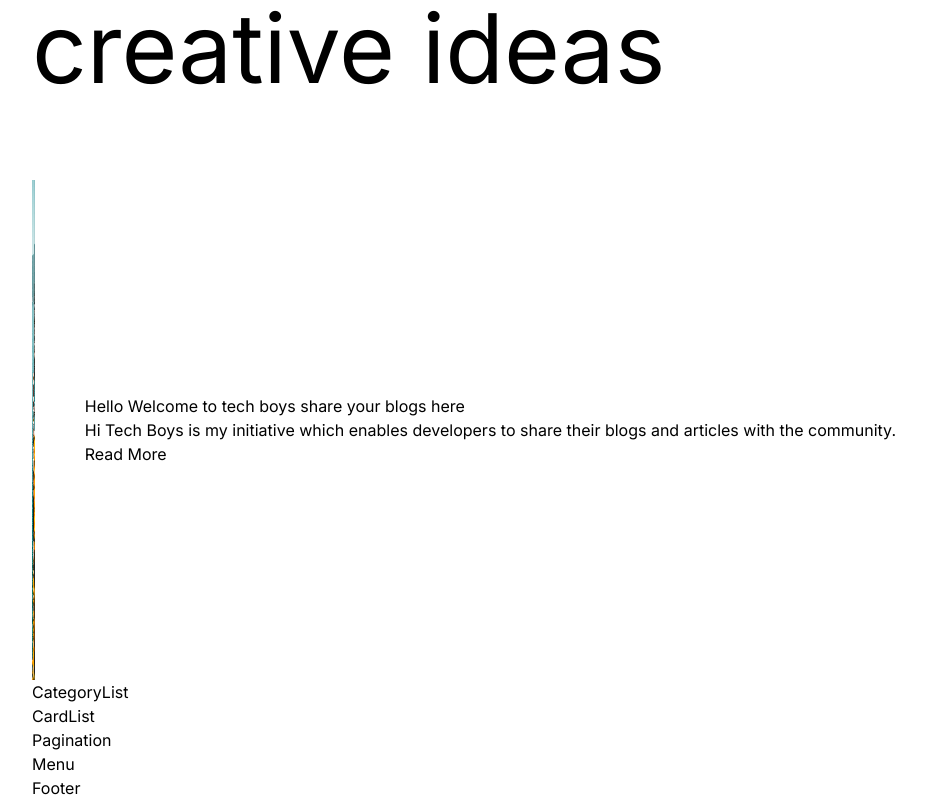
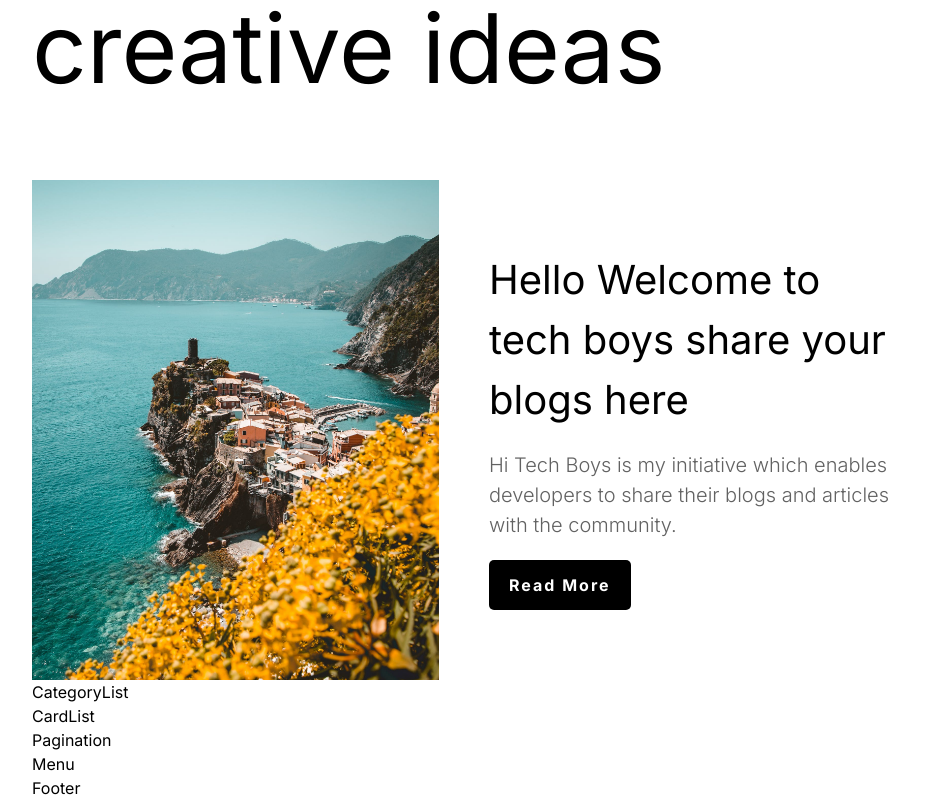
Before and after one commit to kanugurajesh/DevShare, a Next.js app: page / in a window 1280 px wide. Shown: the part 586-1386 px from the top of the page, without its empty margins (176-1102 px from the left). Built offline with nearby package versions, Linux system fonts and the light colour scheme.

Commit message:
Adding the first post data

```diff
--- a/components/featured/Featured.tsx
+++ b/components/featured/Featured.tsx
@@ -8,7 +8,7 @@
       <h1 className={styles.title}><b>Hey, Rajesh here!</b> Discover my stories and creative ideas</h1>
       <div className={styles.post}>
         <div className={styles.imgContainer}>
-          <Image src={"/p1.jpeg"} alt='' fill/>
+          <Image src={"/p1.jpeg"} alt='' fill className={styles.image}/>
         </div>
         <div className={styles.textContainer}>
           <h1 className={styles.postTitle}>Hello Welcome to tech boys share your blogs here</h1>
--- a/components/featured/featured.module.css
+++ b/components/featured/featured.module.css
@@ -18,3 +18,38 @@
     height: 500px;
     position: relative;
 }
+
+.image {
+    object-fit: cover;
+}
+
+.textContainer {
+    flex: 1;
+    display: flex;
+    flex-direction: column;
+    gap: 20px;
+}
+
+.postTitle {
+    font-size: 40px;
+}
+
+.postDesc {
+    font-size: 20px;
+    font-weight: 300;
+    color: var(--softTextColor);
+}
+
+.button {
+    padding: 16px 20px;
+    border: none;
+    border-radius: 5px;
+    background-color: var(--textColor);
+    color: var(--bg);
+    width: max-content;
+    height: 50px;
+    display: flex;
+    align-items: center;
+    font-weight: bold;
+    letter-spacing: 2px;
+}
--- a/components/themeToggle/themeToggle.module.css
+++ b/components/themeToggle/themeToggle.module.css
@@ -6,8 +6,8 @@
     display: flex;
     align-items: center;
     justify-content: space-between;
-    /* background-color: var(--softTextColor); */
     position: relative;
+    /* pointer-events: none; */
 }
 
 .ball {
```
